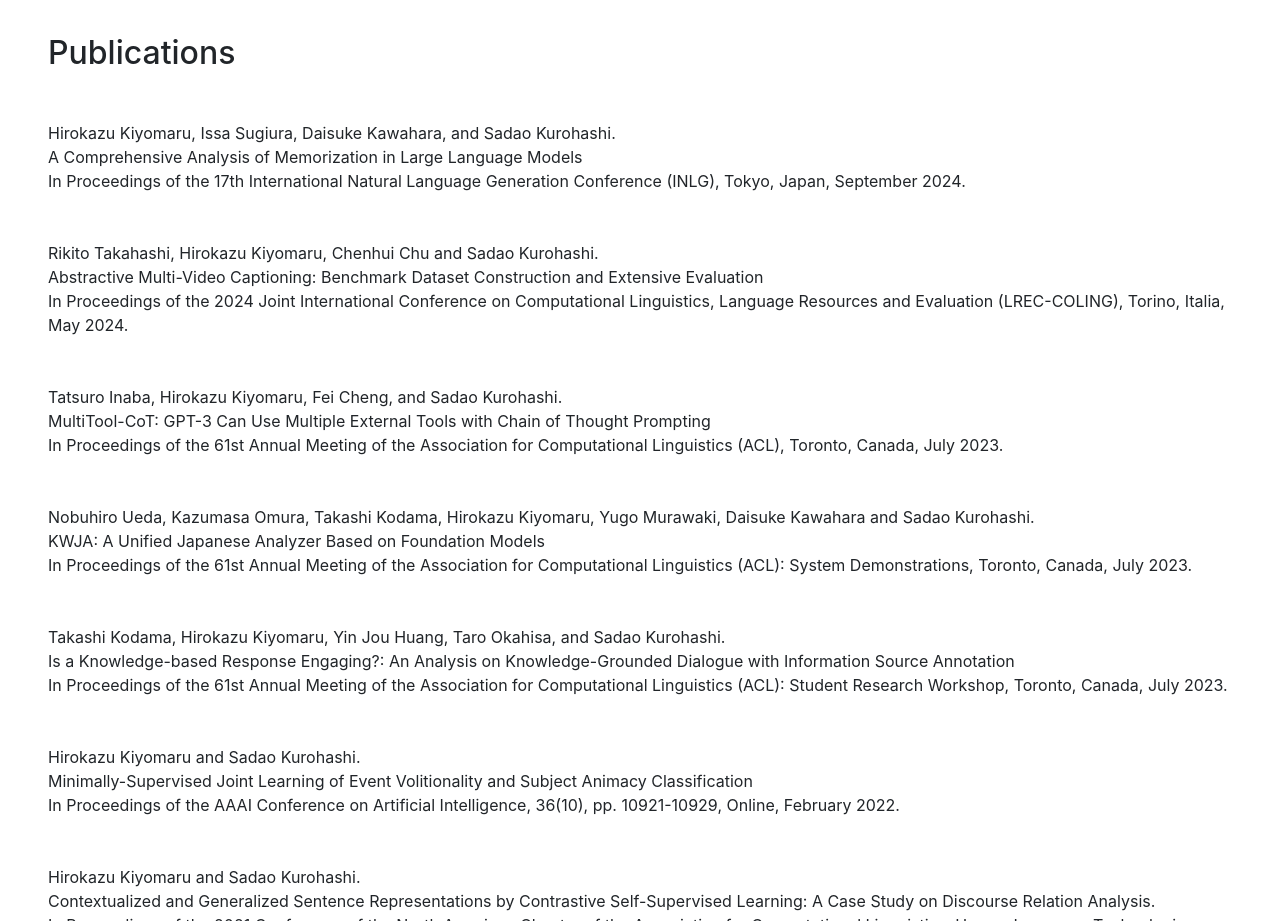
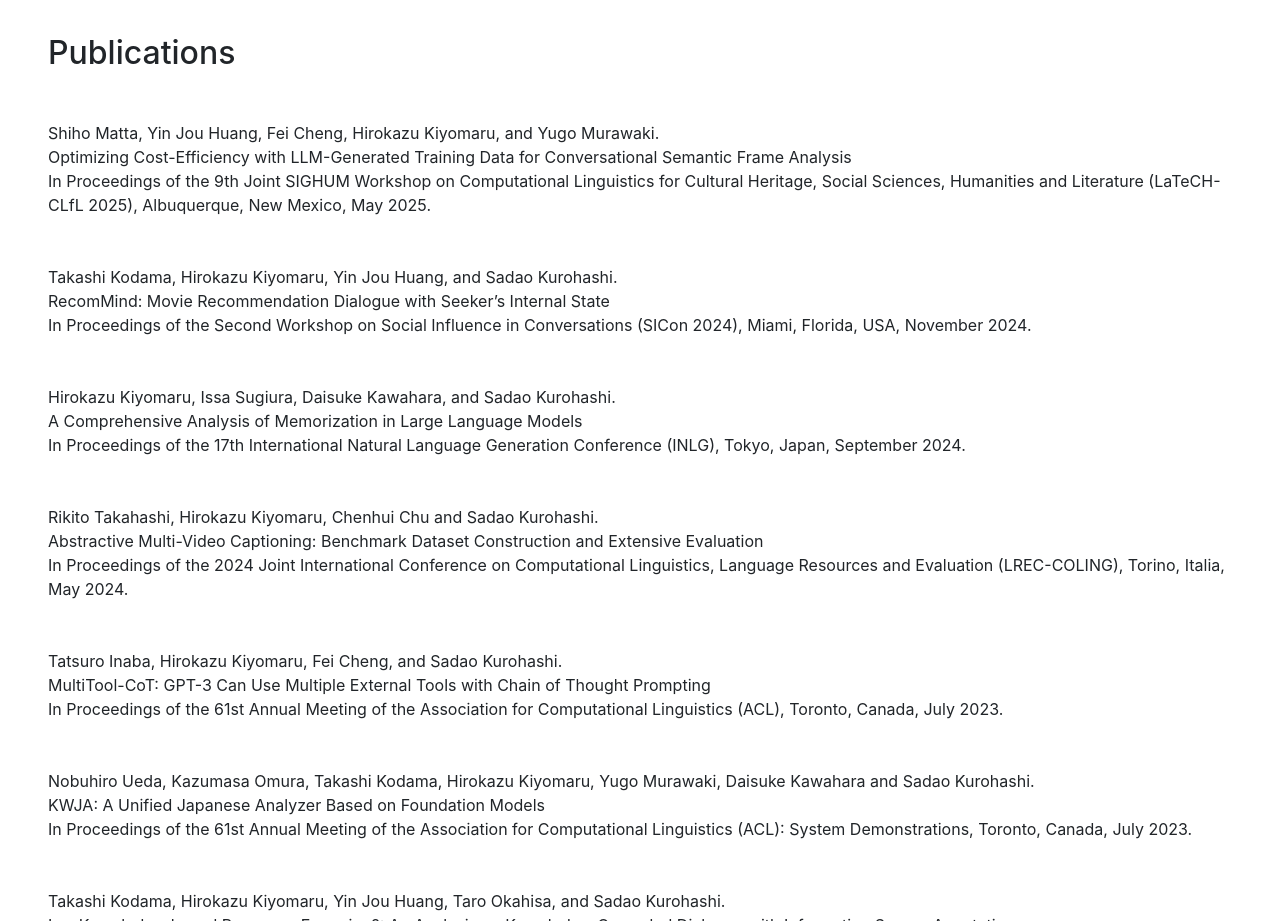
Before and after one commit to hkiyomaru/hirokazukiyomaru.com, a website with bundled scripts: page index.html in a window 1280 px wide. Shown: the part 1760-2681 px from the top of the page. Built offline with nearby package versions, Linux system fonts and the light colour scheme; a web font is replaced by a local one.

Commit message:
update index.html

```diff
--- a/index.html
+++ b/index.html
@@ -204,6 +204,22 @@
 
         <div class="resume-item d-flex flex-column flex-md-row justify-content-between mb-5">
           <div class="resume-content">
+            <p class="mb-0">Shiho Matta, Yin Jou Huang, Fei Cheng, Hirokazu Kiyomaru, and Yugo Murawaki.</p>
+            <p class="mb-0">Optimizing Cost-Efficiency with LLM-Generated Training Data for Conversational Semantic Frame Analysis</p>
+            <p class="mb-0">In Proceedings of the 9th Joint SIGHUM Workshop on Computational Linguistics for Cultural Heritage, Social Sciences, Humanities and Literature (LaTeCH-CLfL 2025), Albuquerque, New Mexico, May 2025.</p>
+          </div>
+        </div>
+
+        <div class="resume-item d-flex flex-column flex-md-row justify-content-between mb-5">
+          <div class="resume-content">
+            <p class="mb-0">Takashi Kodama, Hirokazu Kiyomaru, Yin Jou Huang, and Sadao Kurohashi.</p>
+            <p class="mb-0">RecomMind: Movie Recommendation Dialogue with Seeker’s Internal State</p>
+            <p class="mb-0">In Proceedings of the Second Workshop on Social Influence in Conversations (SICon 2024), Miami, Florida, USA, November 2024.</p>
+          </div>
+        </div>
+
+        <div class="resume-item d-flex flex-column flex-md-row justify-content-between mb-5">
+          <div class="resume-content">
             <p class="mb-0">Hirokazu Kiyomaru, Issa Sugiura, Daisuke Kawahara, and Sadao Kurohashi.</p>
             <p class="mb-0">A Comprehensive Analysis of Memorization in Large Language Models</p>
             <p class="mb-0">In Proceedings of the 17th International Natural Language Generation Conference (INLG), Tokyo, Japan, September 2024.</p>
```
